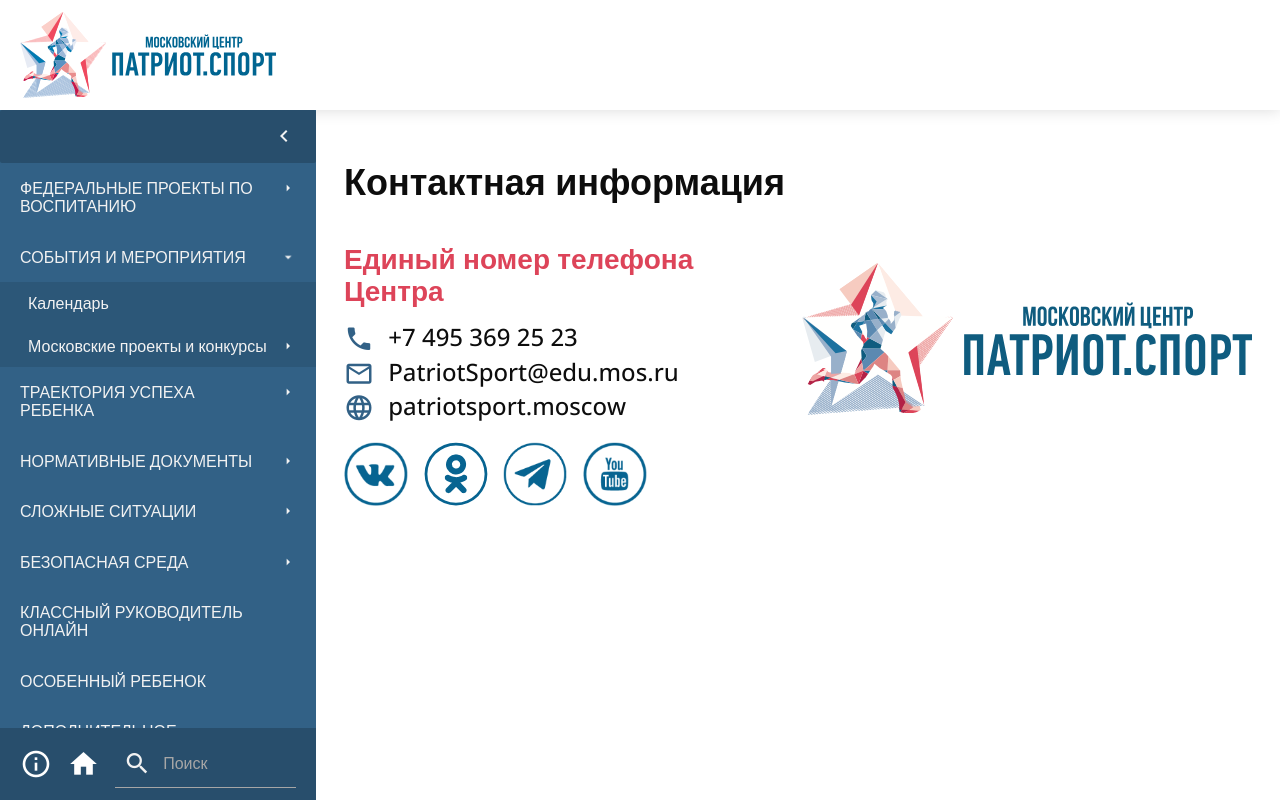
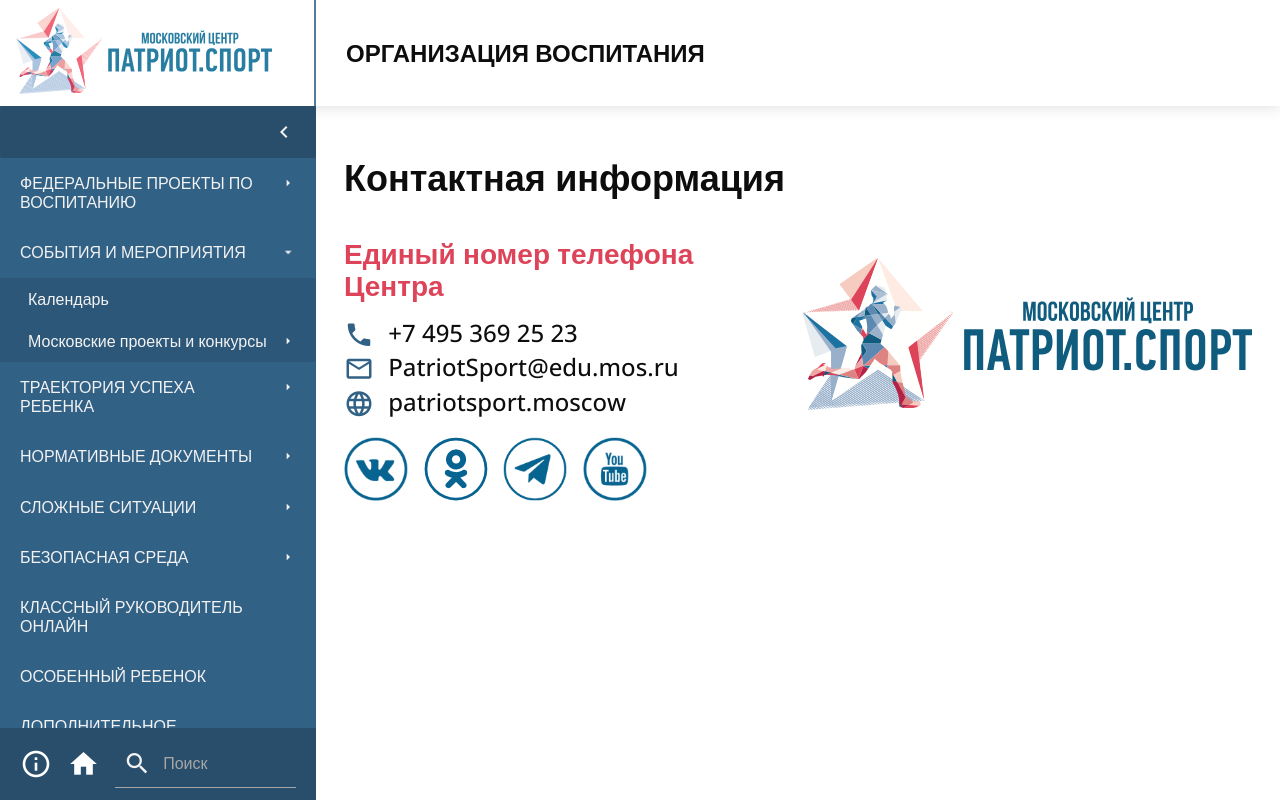
Before and after one commit to Navat2007/vospitanie.patriotsport.ru, a React (Create React App) app: page /#/contacts in a window 1280 px wide. Built offline with nearby package versions, Linux system fonts and the light colour scheme.

Commit message:
Правки от заказчика

```diff
--- a/src/components/header/header.component.js
+++ b/src/components/header/header.component.js
@@ -1,14 +1,14 @@
 import React from 'react';
 import { useNavigate } from "react-router-dom";
 
-import {UserContext} from "../../context";
+import { UserContext } from "../../context";
 import AuthService from "../../services/auth.service";
 
 import logoImage from '../../images/logo.svg';
 
 const Header = () => {
 
-    const {user, setUser} = React.useContext(UserContext);
+    const { user, setUser } = React.useContext(UserContext);
     const userData = AuthService.getCurrentUser();
     const navigate = useNavigate();
 
@@ -27,15 +27,15 @@
     }
 
     // if(window.global.debug){
-        //console.log("User: ", userData);
+    //console.log("User: ", userData);
     // }
 
     return (
         <header className="header">
-            {/* <div className="header__logo-block"> */}
-                <img className="logo --place-header" src={logoImage} alt="Логотип"/>
-                {/* <h1 className="header__title">Организация воспитания</h1> */}
-            {/* </div> */}
+            <a href="https://patriotsport.moscow/" className='header__logo' target={'_blank'} rel='noopener nofollow noreferer'>
+                <img className="logo --place-header" src={logoImage} alt="Логотип" />
+            </a>
+            <h1 className='header__title'>Организация воспитания</h1>
 
             {
                 user ?
@@ -43,18 +43,18 @@
                         <div id="lk_block" className="lk-block --place-header">
                             <div className="lk-block__container">
                                 <p className="lk-block__school-info">
-                                    <span className="lk-block__icon mdi mdi-home-city-outline"/>
+                                    <span className="lk-block__icon mdi mdi-home-city-outline" />
                                     {userData?.work}
                                 </p>
                                 <div className="lk-block__person-info">
                                     <p className="lk-block__name">{userData?.title}</p>
                                     <div className="lk-block__position">{userData?.position}</div>
-                                    <span className="lk-block__icon mdi mdi-account-circle"/>
+                                    <span className="lk-block__icon mdi mdi-account-circle" />
                                     <button id="login_exit_btn"
-                                            className="lk-block__btn-exit button --theme-primary --outline"
-                                            onClick={doLogout}
+                                        className="lk-block__btn-exit button --theme-primary --outline"
+                                        onClick={doLogout}
                                     >
-                                        Выйти <span className="mdi mdi-exit-to-app"/>
+                                        Выйти <span className="mdi mdi-exit-to-app" />
                                     </button>
                                 </div>
                             </div>
--- a/src/styles/blocks/header.scss
+++ b/src/styles/blocks/header.scss
@@ -1,47 +1,42 @@
 .header {
   flex: none;
 
-  padding: .25em;
   display: flex;
-  gap: .5em;
+  align-items: center;
   background-color: var(--white);
   box-shadow: 0 0 15px rgba(black, .15);
-  // background-color: lighten(map-get($colors, "primary"), 25%);
 
-  // &__logo-block {
-    // padding: .25em .5em;
-    // background-color: rgba(map-get($colors, "primary"), 0.54);
-    // box-shadow: inset 0 0 9px rgba(map-get($colors, "primary"), .26), 0 0 6px rgba(map-get($colors, "primary"), .15);
-    // border-radius: 7px;
-    // display: inline-flex;
-    // align-items: center;
-    // margin-right: auto;
-    // gap: .5em;
-  // }
+  &__logo {
+    text-decoration: unset;
+    color: inherit;
+    padding: .5em 1em;
+    box-sizing: border-box;
+    transition: opacity .25s ease-in;
 
-  // &__title {
-  //   display: none;
+    &:hover {
+      opacity: .84;
+    }
+  }
 
-  //   max-width: 9em;
-  //   margin: 0 auto 0 0;
-  //   font-size: .875em;
-  //   font-weight: bold;
-  // }
+  &__title {
+    flex: auto;
+    margin: 0;
+    text-transform: uppercase;
+    font-size: min(2.25vmax, 1.5em);
+  }
 }
 
-// @include media(sm) {
-//   .header__title {
-//     display: inline;
-//   }
-// }
+@include media(sm) {
+  .header {
+    &__logo {
+      width: 19.75em;
+      flex: none;
+      align-content: stretch;
+      border-right: 2px solid var(--primary);
+    }
 
-// @include media(md) {
-//   .header__title {
-//     font-size: 1.25em;
-//   }
-
-//   .header__logo-block {
-//     padding: .5em 1em;
-//     gap: 1em;
-//   }
-// }
+    &__title {
+      padding-left: 1.875rem;
+    }
+  }
+}
--- a/src/styles/blocks/logo.scss
+++ b/src/styles/blocks/logo.scss
@@ -1,9 +1,19 @@
 .logo {
 
   &.--place-header {
-    margin: .5em 1em;
     flex: none;
     max-width: 16em;
     width: 100%;
   }
 }
+
+@include media(sm, max) {
+  .logo {
+    &.--place-header {
+      max-width: 3.5em;
+      aspect-ratio: 1/1;
+      object-fit: cover;
+      object-position: left center;
+    }
+  }
+}
--- a/src/styles/blocks/main-menu.scss
+++ b/src/styles/blocks/main-menu.scss
@@ -104,7 +104,7 @@
 
 @include media(lg, max) {
   .main-menu {
-    width: 20em;
+    width: 19.75em;
 
     &.--wrapped {
       width: unset;
```
